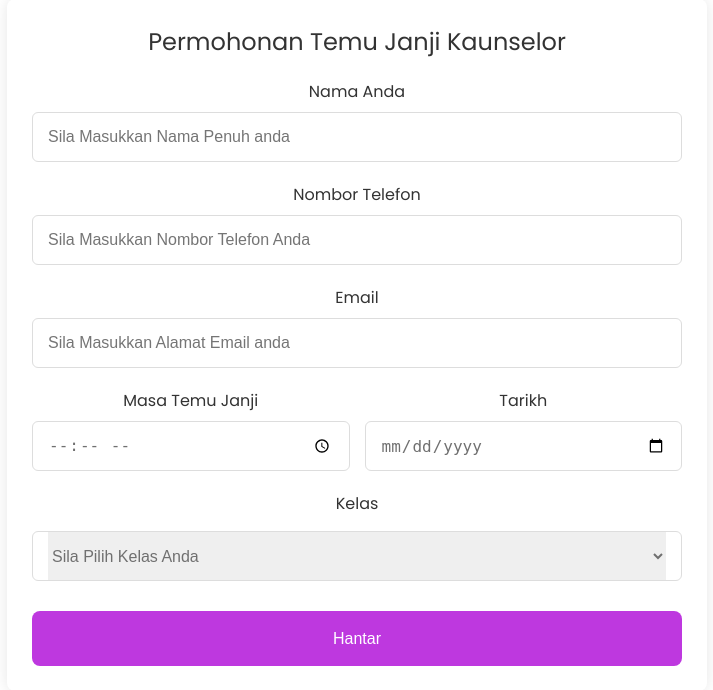
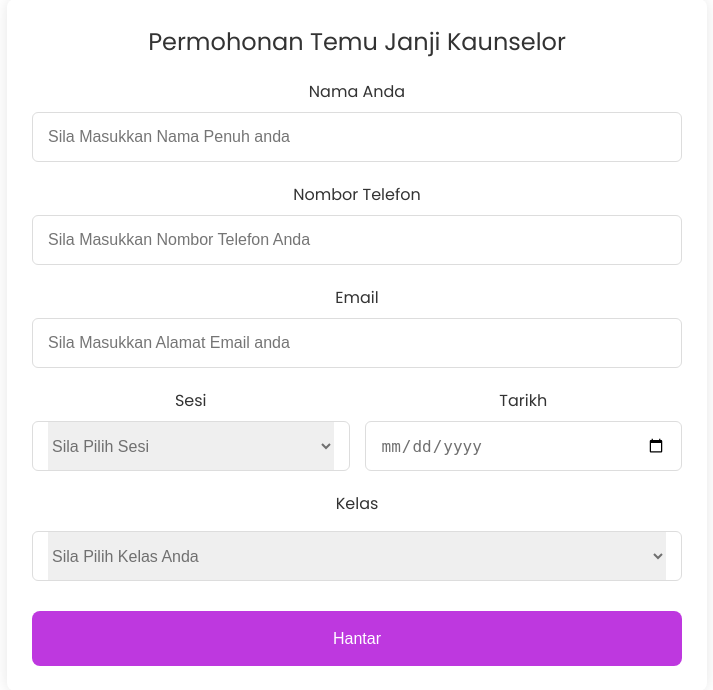
Before and after one commit to DrAguzz/e-kaunseling, a PHP site: page /tempahan.php in a window 1280 px wide. Shown: the part 176-866 px from the top of the page, without its empty margins (283-996 px from the left). Run offline with PHP 8.4, Linux system fonts and the light colour scheme; some libraries are stand-ins or nearby versions.

Commit message:
commit
- change masa to sesi

```diff
--- a/Inovasi - e Kaunseling/user/tempahan.php
+++ b/Inovasi - e Kaunseling/user/tempahan.php
@@ -184,12 +184,23 @@ include("../database/config.php");
         </div>
         <div class="column">
           <div class="input-box">
-            <label>Masa Temu Janji</label>
-            <input type="time" name="masa" placeholder="Sila Masukkan Masa Temu Janji anda" required />
+            <label>Sesi</label>
+            <div class="column">
+              <div class="select-box">
+                <select name="sesi">
+                  <option hidden>Sila Pilih Sesi</option>
+                  <option value="SESI 1 (8 AM - 9 AM)">SESI 1 (8 AM - 9 AM)</option>
+                  <option value="SESI 2 (9 AM - 10 AM)">SESI 2 (9 AM - 10 AM)</option>
+                  <option value="SESI 3 (10 AM - 11 AM)">SESI 3 (10 AM - 11 AM)</option>
+                  <option value="SESI 4 (11 AM - 12 AM)">SESI 4 (11 AM - 12 AM)</option>
+                  <option value="SESI 5 (2 PM - 3 PM)">SESI 5 (2 PM - 3 PM)</option>
+                </select>
+              </div>
+            </div>
           </div>
           <div class="input-box">
             <label>Tarikh</label>
-            <input type="date" name="tarikh" placeholder="Sila Masukkan Tarkh temu Janji anda" required />
+            <input type="date" name="tarikh" required />
           </div>
         </div>
         <div class="input-box address">
```
